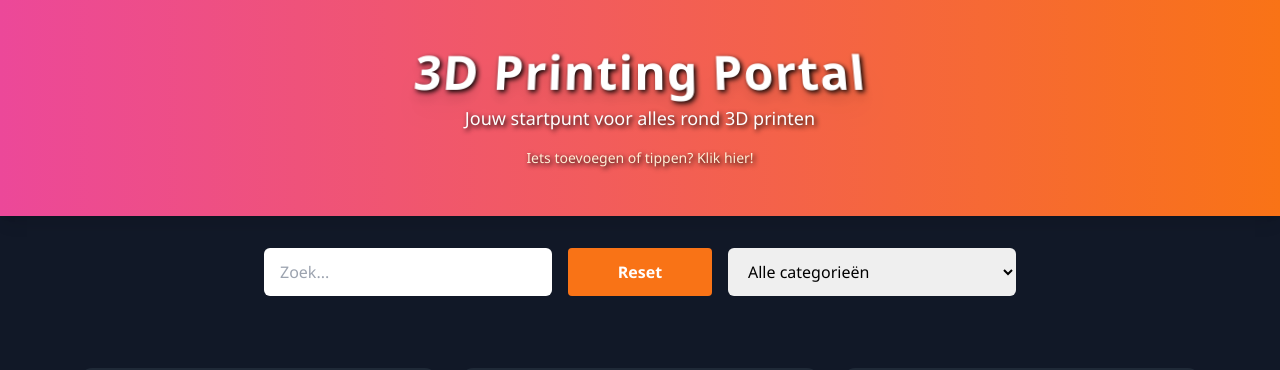
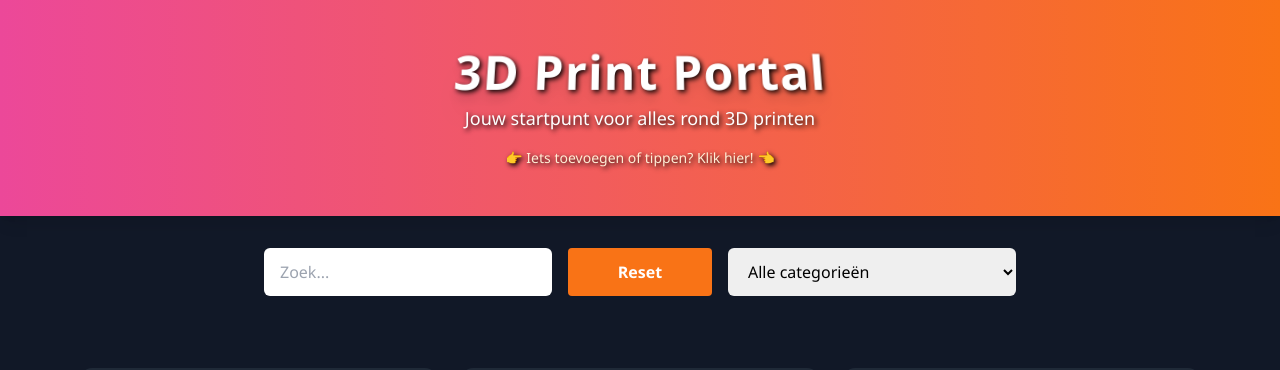
Before and after one commit to DioEdelschaap/3d-printing-portal, a plain HTML site: page index.html in a window 1280 px wide. Shown: the top 370 px of the page. Drawn offline with nearby package versions, Linux system fonts and the light colour scheme.

Commit message:
Update projectnaam, index.html en structuur naar 3D Print Portal

```diff
--- a/index.html
+++ b/index.html
@@ -5,14 +5,14 @@
   <link rel="stylesheet" href="styles/style.css">
   <link rel="icon" type="image/png" href="/favicon.png">
   <meta charset="UTF-8">
-  <title>3D Printing Portal</title>
+  <title>3D Print Portal</title>
   <script src="https://cdn.tailwindcss.com"></script>
 </head>
 <body class="bg-gray-900 text-white min-h-screen">
   <header class="text-center py-12 bg-gradient-to-r from-pink-500 to-orange-500 shadow-lg">
-    <h1 class="text-5xl font-extrabold tracking-wide drop-shadow-xl">3D Printing Portal</h1>
+    <h1 class="text-5xl font-extrabold tracking-wide drop-shadow-xl">3D Print Portal</h1>
     <p class="mt-2 text-lg">Jouw startpunt voor alles rond 3D printen</p>
-    <a href="#tipformulier" class="text-sm text-orange-100 hover:underline block mt-4">Iets toevoegen of tippen? Klik hier!</a>
+    <a href="#tipformulier" class="text-sm text-orange-100 hover:underline block mt-4">👉 Iets toevoegen of tippen? Klik hier! 👈</a>
   </header>
 
   <section class="max-w-6xl mx-auto px-4 py-8">
@@ -33,7 +33,7 @@
 
 
   <footer class="bg-gray-800 text-gray-300 text-center py-6 mt-8">
-    <p class="text-sm">&copy; 2025 3D Printing Portal. Alle rechten voorbehouden.</p>
+    <p class="text-sm">&copy; 2025 3D Print Portal. Alle rechten voorbehouden.</p>
     <p class="text-xs mt-1">Gemaakt met ❤️ voor makers door makers.</p>
   </footer>
 
```
Also changed, not shown: 1 other file.
